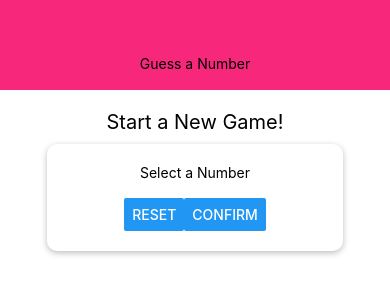
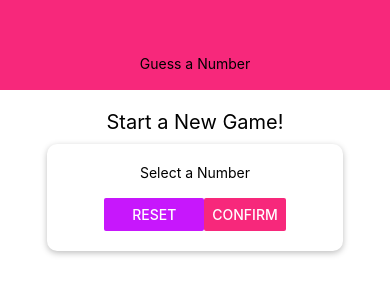
Before and after one commit to dkurganskii/react-native-guess-a-number-app, a React Native app: screen / in a window 390 px wide. Shown: the top 300 px of the page. Built offline with nearby package versions, Linux system fonts and the light colour scheme.

Commit message:
color theming with constants

```diff
--- a/components/Header.js
+++ b/components/Header.js
@@ -1,5 +1,6 @@
 import React from 'react'
 import { Text, View, StyleSheet } from 'react-native'
+import Colors from '../constants/colors'
 
 const Header = props => {
     return (
@@ -14,7 +15,7 @@
         width: '100%',
         height: 90,
         paddingTop: 36,
-        backgroundColor: '#f7287b',
+        backgroundColor: Colors.primary,
         alignItems: 'center',
         justifyContent: 'center'
     },
--- /dev/null
+++ b/constants/colors.js
@@ -0,0 +1,4 @@
+export default {
+    primary: '#f7287b',
+    accent: "#c717fc"
+}
--- a/screens/StartGameScreen.js
+++ b/screens/StartGameScreen.js
@@ -1,6 +1,7 @@
 import React from 'react'
 import { Text, View, StyleSheet, TextInput, Button } from 'react-native'
 import Card from '../components/Card'
+import Colors from '../constants/colors'
 
 const StartGameScreen = (props) => {
     return (
@@ -10,8 +11,12 @@
                 <Text>Select a Number</Text>
                 <TextInput />
                 <View style={styles.buttonContainer}>
-                    <Button title="Reset" onPress={() => { }} />
-                    <Button title="Confirm" onPress={() => { }} />
+                    <View style={styles.button}>
+                        <Button title="Reset" onPress={() => { }} color={Colors.accent} />
+                    </View>
+                    <View>
+                        <Button title="Confirm" onPress={() => { }} color={Colors.primary} />
+                    </View>
                 </View>
             </Card>
         </View >
@@ -36,7 +41,9 @@
     title: {
         fontSize: 20,
         marginVertical: 10,
-
+    },
+    button: {
+        width: 100
     }
 })
 
```
